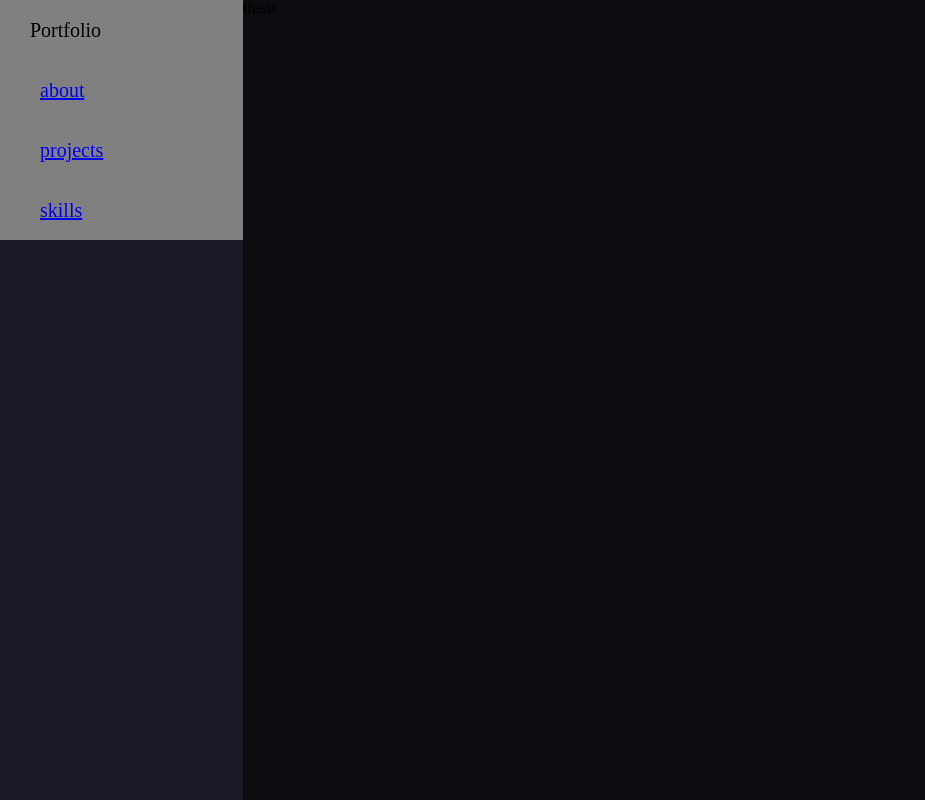
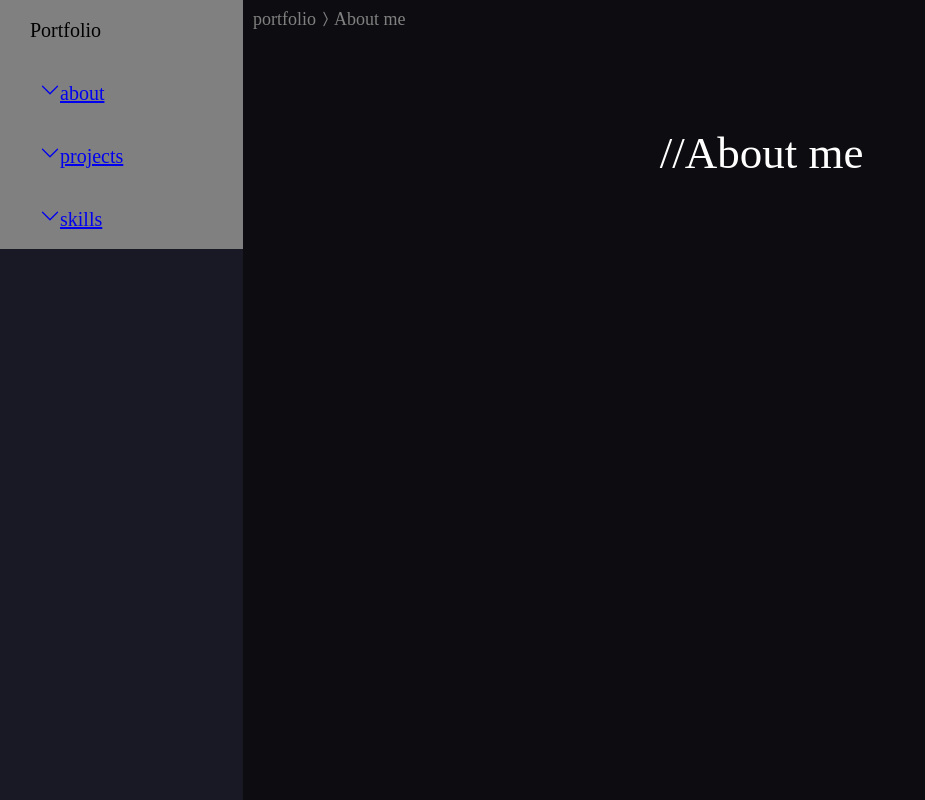
Before and after one commit to Goddemi/Portfolio, a React (Create React App) app in the folder client/: page /skills in a window 1280 px wide. Shown: the whole page, without its empty margins (0-925 px from the left). Built offline with nearby package versions, Linux system fonts and the light colour scheme.

Commit message:
Add : outlet통한 레이아웃 정리 + 스타일 컴포넌트 theme

```diff
--- a/client/src/App.tsx
+++ b/client/src/App.tsx
@@ -1,13 +1,15 @@
 import React from "react";
+import { ThemeProvider } from "styled-components";
 import AppRoutes from "./routes/AppRoutes";
 import GlobalStyle from "./styles/GlobalStyle";
+import theme from "./styles/theme";
 
 function App() {
   return (
-    <>
+    <ThemeProvider theme={theme}>
       <GlobalStyle />
       <AppRoutes />
-    </>
+    </ThemeProvider>
   );
 }
 
--- a/client/src/components/Main.tsx
+++ /dev/null
@@ -1,30 +0,0 @@
-import React from "react";
-import styled from "styled-components";
-import Header from "./header/Header";
-import Nav from "./nav/Nav";
-
-const Main: React.FC = () => {
-  return (
-    <Container>
-      <Nav />
-      <Section>
-        <Header></Header>
-        <Article></Article>
-      </Section>
-    </Container>
-  );
-};
-
-export default Main;
-
-const Container = styled.div`
-  display: flex;
-`;
-
-const Section = styled.section`
-  width: 100%;
-  height: 100vh;
-  background-color: #0c0c11;
-`;
-
-const Article = styled.article``;
--- a/client/src/components/header/Header.tsx
+++ b/client/src/components/header/Header.tsx
@@ -1,12 +1,19 @@
 import React from "react";
 import styled from "styled-components";
 import HeaderBar from "./HeaderBar";
+
+//About me
 
 const Header: React.FC = () => {
   return (
     <HeaderContainer>
       <HeaderBar />
-      <HeaderTitle>thisis</HeaderTitle>
+      <HeaderTitle>
+        <h1>//About me</h1>
+        {/* <span>const </span>
+        <span>이강철</span>
+        <span> = {"{  }"}</span> */}
+      </HeaderTitle>
     </HeaderContainer>
   );
 };
@@ -15,4 +22,7 @@ export default Header;
 
 const HeaderContainer = styled.header``;
 
-const HeaderTitle = styled.h1``;
+const HeaderTitle = styled.h1`
+  padding-top: 90px;
+  text-align: center;
+`;
--- a/client/src/components/header/HeaderBar.tsx
+++ b/client/src/components/header/HeaderBar.tsx
@@ -1,7 +1,24 @@
 import React from "react";
+import { BsChevronCompactRight } from "react-icons/bs";
+import styled from "styled-components";
 
 const HeaderBar: React.FC = () => {
-  return <div></div>;
+  return (
+    <Content>
+      portfolio{" "}
+      <div>
+        <BsChevronCompactRight />
+      </div>{" "}
+      About me
+    </Content>
+  );
 };
 
 export default HeaderBar;
+
+const Content = styled.div`
+  display: flex;
+  padding: 10px;
+  font-size: 18px;
+  color: gray;
+`;
--- a/client/src/components/nav/Nav.tsx
+++ b/client/src/components/nav/Nav.tsx
@@ -1,6 +1,7 @@
 import React from "react";
 import { NavLink } from "react-router-dom";
 import styled from "styled-components";
+import { BsChevronDown } from "react-icons/bs";
 
 interface Navigation {
   name: string;
@@ -20,7 +21,10 @@ const Nav: React.FC = () => {
         <NavContent> Portfolio</NavContent>
         {navigation.map(({ name, to }) => (
           <NavContent>
-            <NavLink to={to}>{name}</NavLink>
+            <NavLink to={to}>
+              <BsChevronDown />
+              {name}
+            </NavLink>
           </NavContent>
         ))}
       </NavSpace>
--- /dev/null
+++ b/client/src/pages/Main.tsx
@@ -0,0 +1,37 @@
+import React from "react";
+import { Outlet, useParams } from "react-router-dom";
+import styled from "styled-components";
+import Header from "../components/header/Header";
+import Nav from "../components/nav/Nav";
+
+const Main: React.FC = () => {
+  const params = useParams();
+
+  return (
+    <Container>
+      <Nav />
+      <Section>
+        <Header></Header>
+        <Article>
+          <Outlet></Outlet>
+        </Article>
+        {/* // 아티클 자리에 요소들이 들어가면 돼.아웃렛 개념을사용하자. */}
+      </Section>
+    </Container>
+  );
+};
+
+export default Main;
+
+const Container = styled.div`
+  display: flex;
+`;
+
+const Section = styled.section`
+  width: 100%;
+  height: 100vh;
+  background-color: ${(props) => props.theme.black};
+  color: white;
+`;
+
+const Article = styled.article``;
--- a/client/src/pages/about/About.tsx
+++ b/client/src/pages/about/About.tsx
@@ -1,7 +1,12 @@
 import React from "react";
+import styled from "styled-components";
 
 const About = () => {
-  return <div></div>;
+  return <Container>어떻게 된느거야?</Container>;
 };
 
 export default About;
+
+const Container = styled.div`
+  color: white;
+`;
--- a/client/src/routes/AppRoutes.tsx
+++ b/client/src/routes/AppRoutes.tsx
@@ -1,6 +1,6 @@
 import React from "react";
 import { BrowserRouter, Route, Routes } from "react-router-dom";
-import Main from "../components/Main";
+import Main from "../pages/Main";
 import Nav from "../components/nav/Nav";
 import About from "../pages/about/About";
 import Projects from "../pages/projects/Projects";
@@ -9,11 +9,12 @@ import Skills from "../pages/skills/Skills";
 const AppRoutes = () => {
   return (
     <BrowserRouter>
-      <Main />
       <Routes>
-        <Route path="/" element={<About />} />
-        <Route path="/projects" element={<Projects />} />
-        <Route path="/skills" element={<Skills />} />
+        <Route path="/" element={<Main />}>
+          <Route path="/about" element={<About />} />
+          <Route path="/projects" element={<Projects />} />
+          <Route path="/skills" element={<Skills />} />
+        </Route>
       </Routes>
     </BrowserRouter>
   );
--- a/client/src/styles/GlobalStyle.tsx
+++ b/client/src/styles/GlobalStyle.tsx
@@ -16,6 +16,11 @@ const GlobalStyle = createGlobalStyle`
     #root {
     margin : 0 auto;
 }
+
+    h1 {
+        font-size: 45px;
+    }
+
 `;
 
 export default GlobalStyle;
--- /dev/null
+++ b/client/src/styles/theme.js
@@ -0,0 +1,5 @@
+const theme = {
+  black: "#0c0c11",
+};
+
+export default theme;
```
